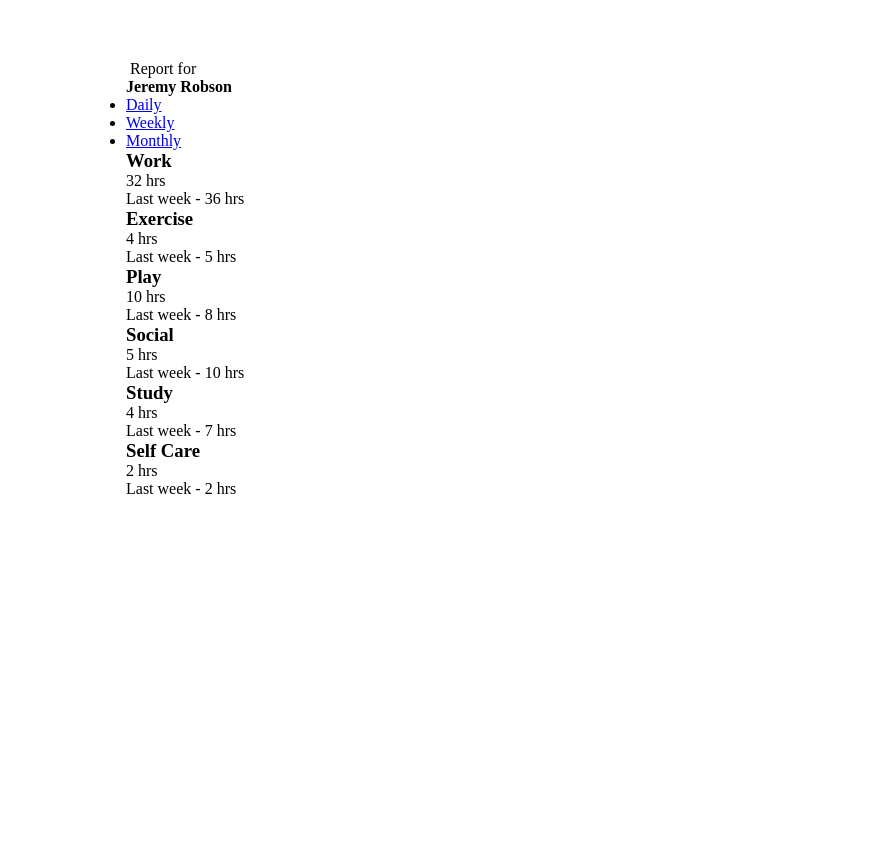
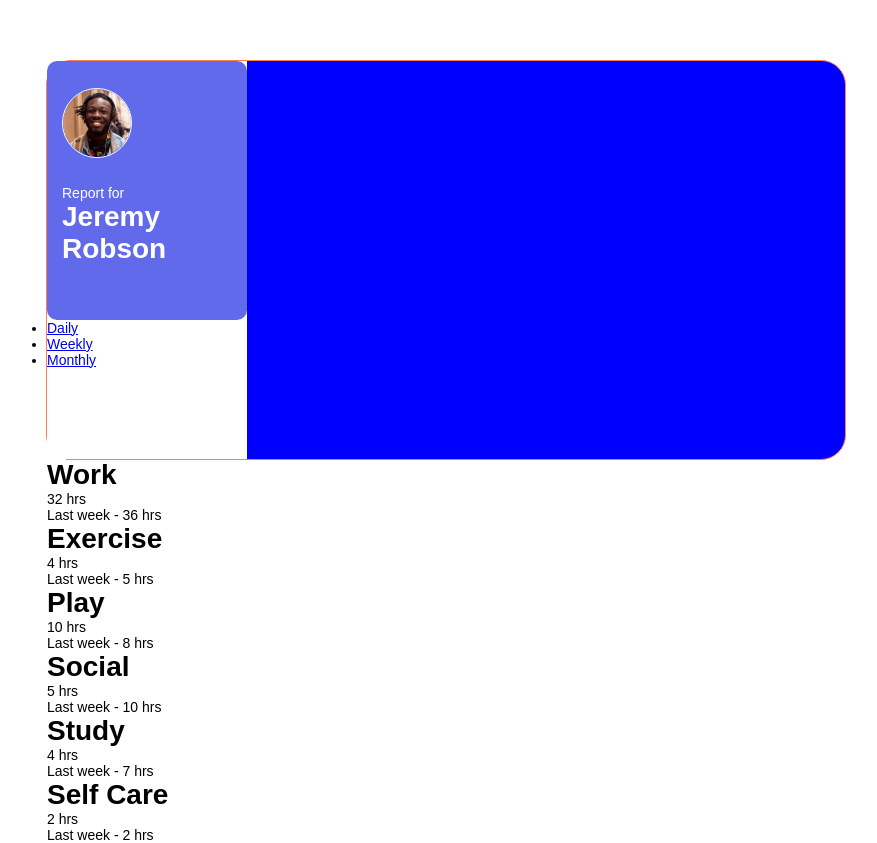
Before and after one commit to Tl-lvl-lL/TIme-tracking-dashboard.github.io, a website: page index.html in a window 1280 px wide. Shown: the part 140-983 px from the top of the page, without its empty margins (194-1071 px from the left). Before the commit the page ends 800 px from the top, so only its background shows below. Drawn offline with Linux system fonts and the light colour scheme.

Commit message:
RESET HARD AND APPLY STASH 1 AND O!

```diff
--- a/index.html
+++ b/index.html
@@ -4,7 +4,7 @@
         <meta charset="UTF-8" />
         <meta name="viewport" content="width=device-width, initial-scale=1.0" />
         <!-- displays site properly based on user's device -->
-        <link rel="stylesheet" href="style.css" />
+        <link rel="stylesheet" href="/public/style.css" />
 
         <link
             rel="icon"
@@ -14,25 +14,13 @@
         />
 
         <title>Time tracking dashboard</title>
-
-        <!-- Feel free to remove these styles or customise in your own stylesheet 👍 -->
-        <style>
-            .attribution {
-                font-size: 11px;
-                text-align: center;
-            }
-            .attribution a {
-                color: hsl(228, 45%, 44%);
-            }
-        </style>
     </head>
     <body>
         <article class="container" id="container">
             <section class="manager-schedule" id="manager">
                 <aside class="user-content">
                     <picture>
-                        <source />
-                        <img src="" alt="" />
+                        <img src="/images/image-jeremy.png" alt="Jeremy user" />
                     </picture>
                     <span>Report for</span>
                     <h1>Jeremy Robson</h1>
--- /dev/null
+++ b/public/style.css
@@ -0,0 +1,59 @@
+* {
+    margin: 0;
+    padding: 0;
+    box-sizing: border-box;
+}
+body {
+    font: 14px sans-serif;
+    width: 100vw;
+    min-height: 100vh;
+    display: flex;
+    justify-content: center;
+    align-items: center;
+}
+.container {
+    width: 800px;
+    height: 400px;
+    background-color: blue;
+    border: 1px coral solid;
+    border-radius: 25px;
+}
+
+.manager-schedule {
+    width: calc(100% / 4);
+    height: 100%;
+    background-color: white;
+}
+
+.user-content {
+    height: 65%;
+    background-color: #606aea;
+    color: white;
+    border-radius: 10px;
+    display: flex;
+    flex-flow: column;
+    padding: 0px 15px;
+}
+.user-content > span {
+    font-weight: lighter;
+    /* flex-grow: 4; */
+    flex-shrink: 4;
+}
+.user-content > picture {
+    flex-grow: 2;
+    display: flex;
+    align-items: center;
+}
+h1 {
+    flex-grow: 2;
+    font-size: 2em;
+}
+.user-content > picture > img {
+    width: calc((100% / 2) - 15px);
+    border: 1px solid white;
+    border-radius: 50%;
+}
+
+.navigation {
+    height: 35%;
+}
--- a/style.css
+++ /dev/null
@@ -1,16 +0,0 @@
-* {
-    margin: 0;
-    padding: 0;
-    box-sizing: border-box;
-}
-body {
-    width: 100vw;
-    min-height: 100vh;
-    display: flex;
-    justify-content: center;
-    align-items: center;
-}
-.container {
-    width: 50vw;
-    height: 50vh;
-}
```
Also changed, not shown: public/scss/variables.scss (added), 1 other file.
